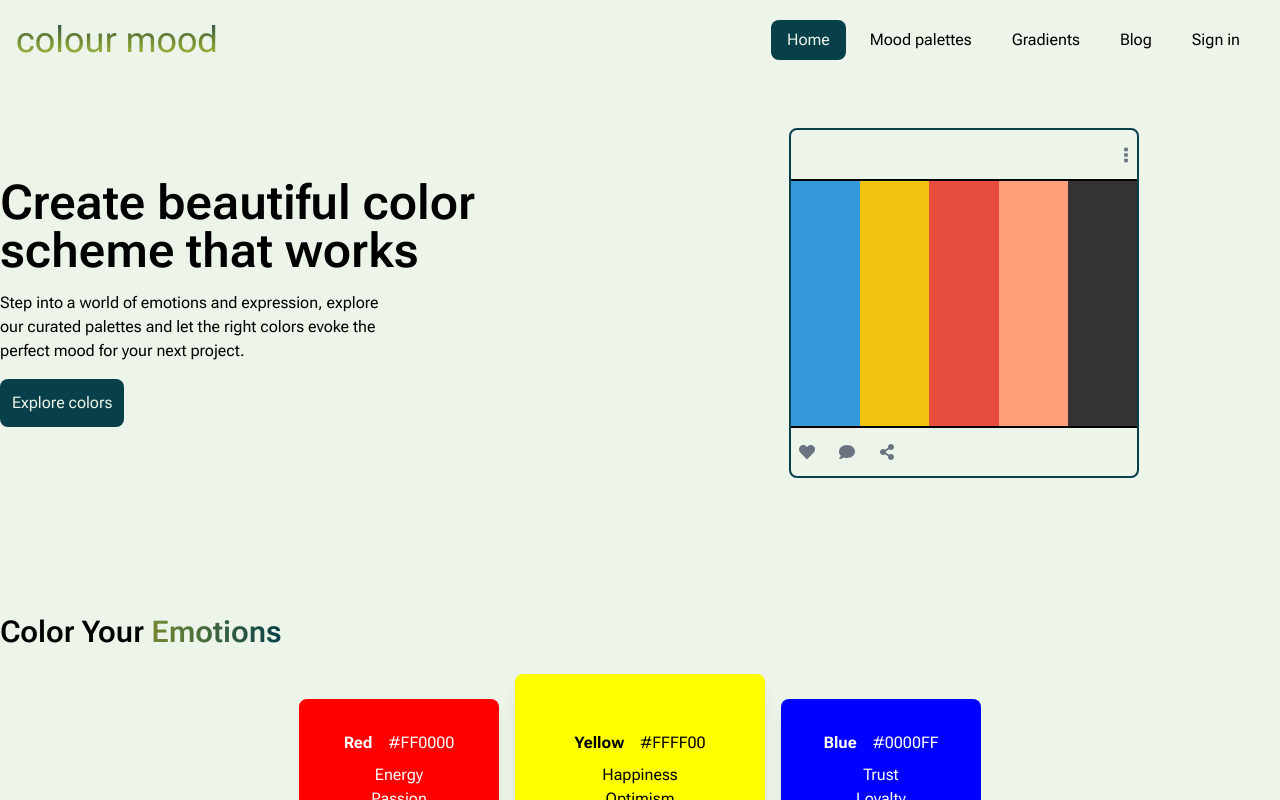
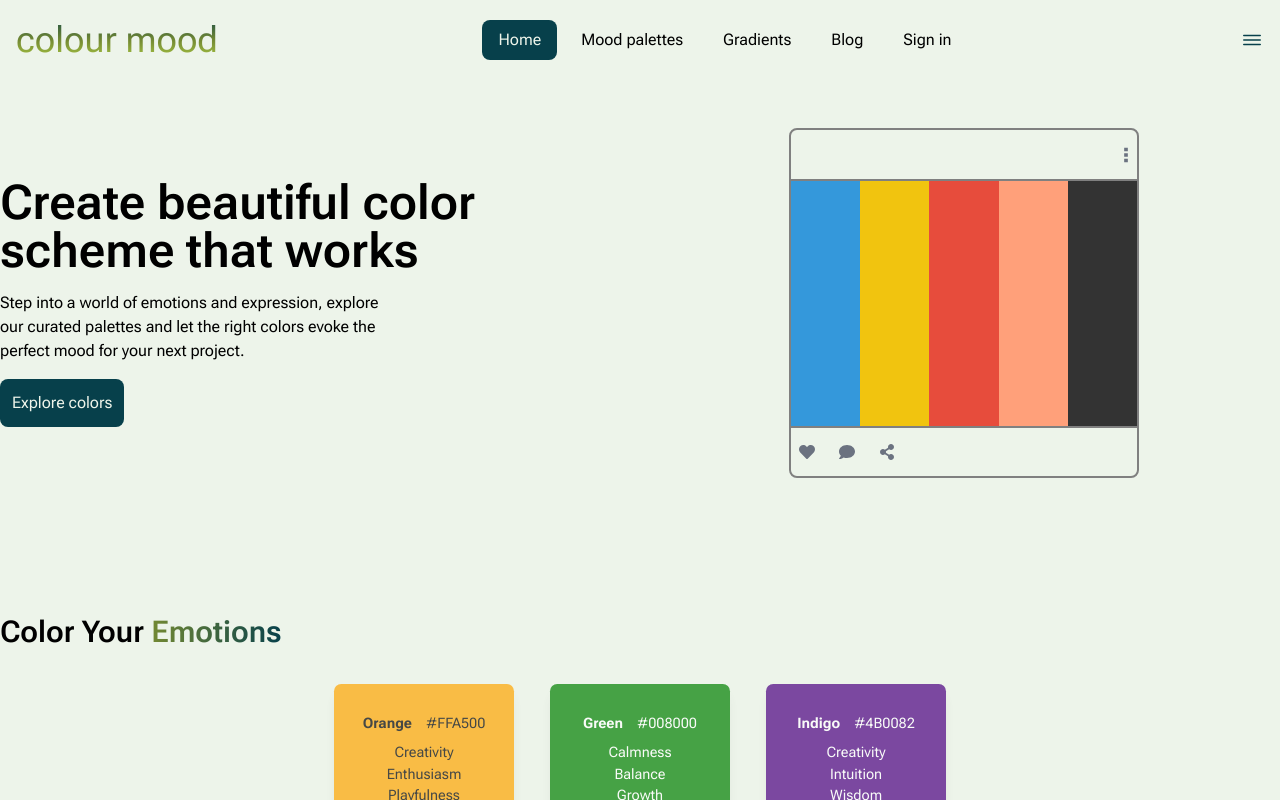
Before and after one commit to motuncoded/colourmood, a Next.js app: page / in a window 1280 px wide. Shown: the top 800 px of the page. Built offline with nearby package versions, Linux system fonts and the light colour scheme.

Commit message:
fixed the navbar

```diff
--- /dev/null
+++ b/src/components/ColorAccordion.tsx
@@ -0,0 +1,72 @@
+import React,{useState} from 'react'
+import items from  "./json/coloremotion.json"
+
+interface AccordionItem {
+   id: number;
+   title: string;
+   content: string;
+ }
+
+export default function ColorAccordion() {
+      const [activeIndex, setActiveIndex] = useState<number | null>(null);
+
+     const handleItemClick = (index: number) => {
+       setActiveIndex(index === activeIndex ? null : index);
+     }
+  return (
+    <div className=" rounded-lg shadow-md w-full">
+      {items.map((item, index) => (
+        <div key={index} className="border-b border-gray-200 ">
+          <div
+            className={`
+              px-5 py-3 text-left text-gray-700 font-medium text-sm leading-5
+              ${activeIndex === index ? "bg-gray-100" : ""}
+            `}
+            onClick={() => handleItemClick(index)}
+          >
+            <h1 className='text-3xl'>{item.title}</h1>
+            <button className="float-right">
+              {activeIndex === index ? (
+                <svg
+                  className="h-5 w-5 text-gray-400"
+                  viewBox="0 0 20 20"
+                  fill="currentColor"
+                >
+                  <path
+                    fillRule="evenodd"
+                    d="M14.707 10.293a1 1 0 010 1.414l-4 4a1 1 0 01-1.414 0l-4-4a1 1 0 011.414-1.414L10 14.586l3.293-3.293a1 1 0 011.414 0z"
+                    clipRule="evenodd"
+                  />
+                </svg>
+              ) : (
+                <svg
+                  className="h-5 w-5 text-gray-400"
+                  viewBox="0 0 20 20"
+                  fill="currentColor"
+                >
+                  <path
+                    fillRule="evenodd"
+                    d="M5.293 10.293a1 1 0 011.414 0l4 4a1 1 0 010 1.414l-4 4a1 1 0 01-1.414 0l-4-4a1 1 0 010-1.414l4-4a1 1 0 011.414 0z"
+                    clipRule="evenodd"
+                  />
+                </svg>
+              )}
+            </button>
+          </div>
+
+          {activeIndex === index && (
+            <ul className="px-5 py-3 text-gray-700 text-sm leading-5 rounded-b-lg">
+              <li
+                style={{
+                  width: "50px",
+                  height: "50px",
+
+                }}
+                className=''>{ }</li>
+            </ul>
+          )}
+        </div>
+      ))}
+    </div>
+  );
+}
--- a/src/components/ColorMoodSlider.tsx
+++ b/src/components/ColorMoodSlider.tsx
@@ -19,7 +19,7 @@ const ColorMoodSlider: React.FC = () => {
     return brightness > 0.5 ? "#000000" : "#FFFFFF";
   };
 
-  const startIndex = activeSlide * ITEMS_PER_PAGE;
+  const startIndex = activeSlide + ITEMS_PER_PAGE;
   const endIndex = startIndex + ITEMS_PER_PAGE;
 
   return (
@@ -31,12 +31,13 @@ const ColorMoodSlider: React.FC = () => {
         </span>
       </h2>
       <div className="flex flex-col items-center mt-6 ">
-        <div className="flex justify-center  items-center overflow-x-auto space-x-4 max-sm:flex-col max-sm:space-y-4 max-md:flex-col max-md:space-y-4">
+        <div className="flex justify-center  items-center overflow-x-auto space-x-4 max-sm:flex-col max-sm:space-y-4 max-sm:space-x-0 max-md:flex-col max-md:space-y-4">
           {colorEmotion.slice(startIndex, endIndex).map((color, index) => {
             const boxSize =
               index === 1
-                ? { width: "250px", height: "250px",  }
+                ? { width: "200px", height: "200px",   }
                 : { width: "200px", height: "200px" };
+            const isCentered = index === 1;
             return (
               <div
                 key={index + startIndex}
@@ -44,16 +45,21 @@ const ColorMoodSlider: React.FC = () => {
                   backgroundColor: color.hexCode,
                   width: boxSize.width,
                   height: boxSize.height,
+                  opacity: activeSlide === index + startIndex ? 1 : 0.7,
+                  transform:
+                    activeSlide === index + startIndex
+                      ? "scale(1)"
+                      : "scale(0.9)",
                 }}
-                className="rounded-lg shadow-lg relative flex flex-col items-center justify-center transition-transform duration-300 ease-in-out"
+                className={`rounded-lg shadow-lg relative flex flex-col items-center justify-center transition-all duration-300 ease-in-out ${isCentered ? "centered" : ""}`}
                 onClick={() => handleSlideChange(index + startIndex)}
               >
-                <div className="flex  space-x-4 ">
+                <div className="flex space-x-4 ">
                   <h3
                     style={{
                       color: getContrastingColor(color.hexCode),
                     }}
-                    className=" font-bold"
+                    className="font-bold"
                   >
                     {color.colorname}
                   </h3>
@@ -61,7 +67,6 @@ const ColorMoodSlider: React.FC = () => {
                     style={{
                       color: getContrastingColor(color.hexCode),
                     }}
-                    className=" "
                   >
                     {color.hexCode}
                   </h4>
--- a/src/components/Hero.tsx
+++ b/src/components/Hero.tsx
@@ -16,7 +16,7 @@ function Hero() {
 
   const router = useRouter();
   return (
-    <section className="my-[6rem] max-sm:my-[3rem]  w-[100%] grid grid-cols-2 gap-4 place-items-center max-md:place-items-start max-sm:flex max-sm:flex-col max-md:flex max-md:flex-col max-lg:flex max-lg:flex-col max-lg:justify-center">
+    <section className="my-[6rem] max-sm:my-[3rem]  w-full grid grid-cols-2 gap-4 place-items-center max-md:place-items-start max-sm:flex max-sm:flex-col max-md:flex max-md:flex-col max-lg:flex max-lg:flex-col max-lg:justify-center">
       <div className="  max-sm:flex flex-col justify-center max-sm:my-4 max-md:my-4 ">
         <h2 className="text-5xl font-semibold max-sm:text-4xl  ">
           Create beautiful color scheme that works
@@ -36,8 +36,8 @@ function Hero() {
           </button>
         </div>
       </div>
-      <div className="flex flex-col place-items-start">
-        <div className="rounded-lg  bg-transparent border-[2px] border-[var(--primary-color)] max-w-[350px] h-[350px] flex flex-col max-sm:[300px]  -mx-[.8rem]">
+      <div className="flex flex-col place-items-start ">
+        <div className="rounded-lg  bg-transparent border-[2px] border-[var(--gray)] max-w-[350px]  h-[350px] flex flex-col max-sm:max-w-[325px]  mx-auto">
           <div className="py-[.85rem] flex justify-end text-gray-500">
             <BiDotsVertical size="22" />
           </div>
--- a/src/components/Mood.tsx
+++ b/src/components/Mood.tsx
@@ -53,7 +53,7 @@ const Mood: React.FC<MoodProps> = () => {
           {selectedMood}
         </span>
       </h2>
-      <div className="grid grid-cols-6 gap-4 my-8 max-sm:grid-cols-2 max-md:grid-cols-2 max-xl:grid-cols-3 items-center ">
+      <div className="grid grid-cols-6 gap-4 my-8 max-sm:grid-cols-2 max-md:grid-cols-2 max-xl:grid-cols-3 items-center  ">
         {filteredColors.map((color: Color, index: number) => (
           <div
             key={index}
@@ -78,8 +78,7 @@ const Mood: React.FC<MoodProps> = () => {
         <button
           type="submit"
           onClick={() => router.push("/colormood")}
-          className="p-[.65rem] border-[2px] border-[var(--primary-color)] bg-[var(--light-color)] rounded-lg text-[var(--primary-color)] hover:bg-[var(--primary-color)] hover:text-[var(--secondary-color)] transition-colors duration-300"
-        >
+          className="p-[.65rem] border-[2px] border-[var(--primary-color)] bg-[var(--light-color)] rounded-lg text-[var(--primary-color)] hover:bg-[var(--primary-color)] hover:text-[var(--secondary-color)] transition-colors duration-300">
           Explore more
         </button>
       </div>
--- a/src/components/Navbar.tsx
+++ b/src/components/Navbar.tsx
@@ -30,7 +30,10 @@ const NavItem = ({ href, children, onClose }: NavItemProps) => {
   const isActive = href === pathname;
   return (
     <li
-      className={`${isActive ? "bg-[var(--primary-color)] rounded-lg text-[var(--light-color)] hover:text-[var(--secondary-color)] transition-colors duration-300" : ""} mr-2  max-sm:mr-0 my-2  px-4 py-2 rounded  max-md:mr-0 `}
+      className={`mr-2 max-sm:mr-0 my-2 px-4 py-2 rounded transition-colors duration-300 ${isActive
+          ? "bg-[var(--primary-color)] rounded-lg text-[var(--light-color)] hover:text-[var(--secondary-color)]"
+          : ""
+        }`}
     >
       <Link
         href={href}
@@ -78,16 +81,16 @@ export default function Navbar() {
     setMenu(false);
   };
   return (
-    <div className="fixed top-0 left-0 w-full h-[80px] p-4 flex justify-between items-center bg-[var(--light-color)] z-50 ">
+    <div className="fixed top-0 left-0 w-full h-[80px] p-4 flex justify-between items-center bg-[var(--light-color)] z-50">
       <Logo />
-      <div className="hidden sm:flex justify-center items-center  ">
+      <div className="hidden lg:flex justify-center items-center">
         <NavList />
       </div>
-      {/* Mobile view */}
-      <div className="sm:hidden md:hidden">
+      {/* Mobile and Medium Screens View */}
+      <div className="flex md:hidden">
         {menu && (
           <div
-            className={`lg:hidden  absolute top-[65px] left-0 w-full z-[999] bg-[var(--light-color)] flex flex-col justify-center place-items-center`}
+            className="absolute top-[65px] left-0 w-full z-[999] bg-[var(--light-color)] flex flex-col justify-center items-center"
             style={{ padding: "16px" }}
           >
             <NavList onClose={closeMenu} />
@@ -102,6 +105,17 @@ export default function Navbar() {
           {menu ? <LiaTimesSolid size="24" /> : <IoIosMenu size="24" />}
         </button>
       </div>
+      {/* Medium Screens Menu Icon */}
+      <div className="hidden lg:flex md:block">
+        <button
+          className="flex justify-center py-2 text-[var(--primary-color)]"
+          onClick={toggleMenu}
+          aria-label="Toggle menu"
+          aria-expanded={menu}
+        >
+          {menu ? <LiaTimesSolid size="24" /> : <IoIosMenu size="24" />}
+        </button>
+      </div>
     </div>
   );
 }
--- a/src/pages/colormood.tsx
+++ b/src/pages/colormood.tsx
@@ -1,47 +1,17 @@
-"use client"
-
-import React from "react";
-import { useState } from "react";
+import ColorAccordion from '@/components/ColorAccordion';
 
 
 
-   export default function Colormood({
-     title,
-     content,
-   }: {
-     title: string;
-     content: React.ReactNode;
-   }) {
-     const [isOpen, setIsOpen] = useState(false);
+const Colormood: React.FC = () => {
 
-     const toggleAccordion = () => {
-       setIsOpen(!isOpen);
-     };
-     return (
-       <div>
-         <div
-           onClick={toggleAccordion}
-           style={{
-             cursor: "pointer",
-             padding: "10px",
-             border: "1px solid #ccc",
-             borderRadius: "4px",
-             marginBottom: "5px",
-           }}
-         >
-           {title}
-         </div>
-         {isOpen && (
-           <div
-             style={{
-               padding: "10px",
-               border: "1px solid #ccc",
-               borderRadius: "4px",
-             }}
-           >
-             {content}
-           </div>
-         )}
-       </div>
-     );
-   }
+
+
+
+  return (
+    <div className='mt-[5rem]'>
+      <ColorAccordion />
+    </div>
+  );
+};
+
+export default Colormood;
--- a/src/styles/globals.css
+++ b/src/styles/globals.css
@@ -11,7 +11,7 @@
   --light-gray: #c9d4c5;
   --light: #ffffff;
   --black: #111111;
-  ---gray:#808080;
+  --gray:#808080;
 }
 
 
```
